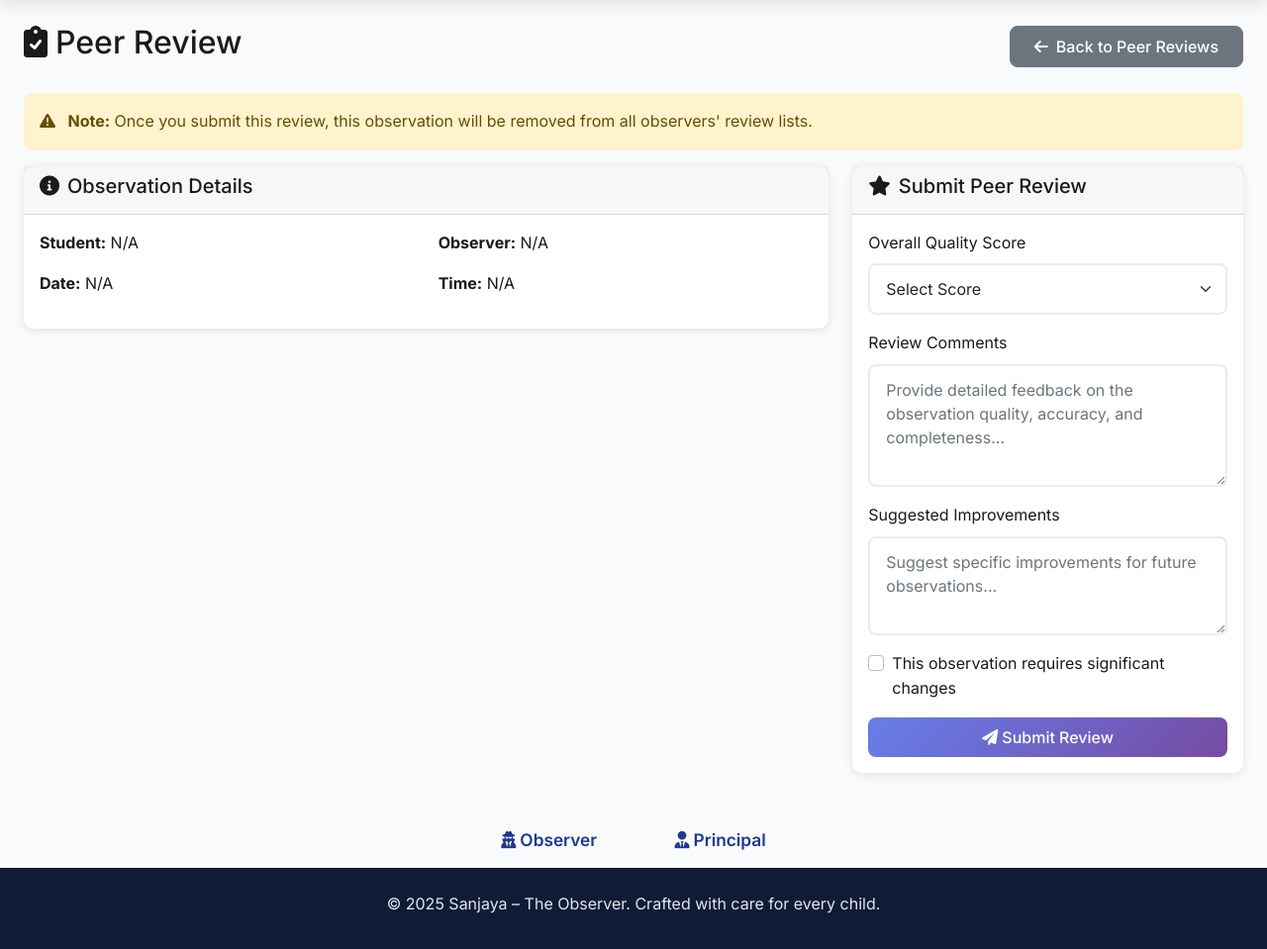
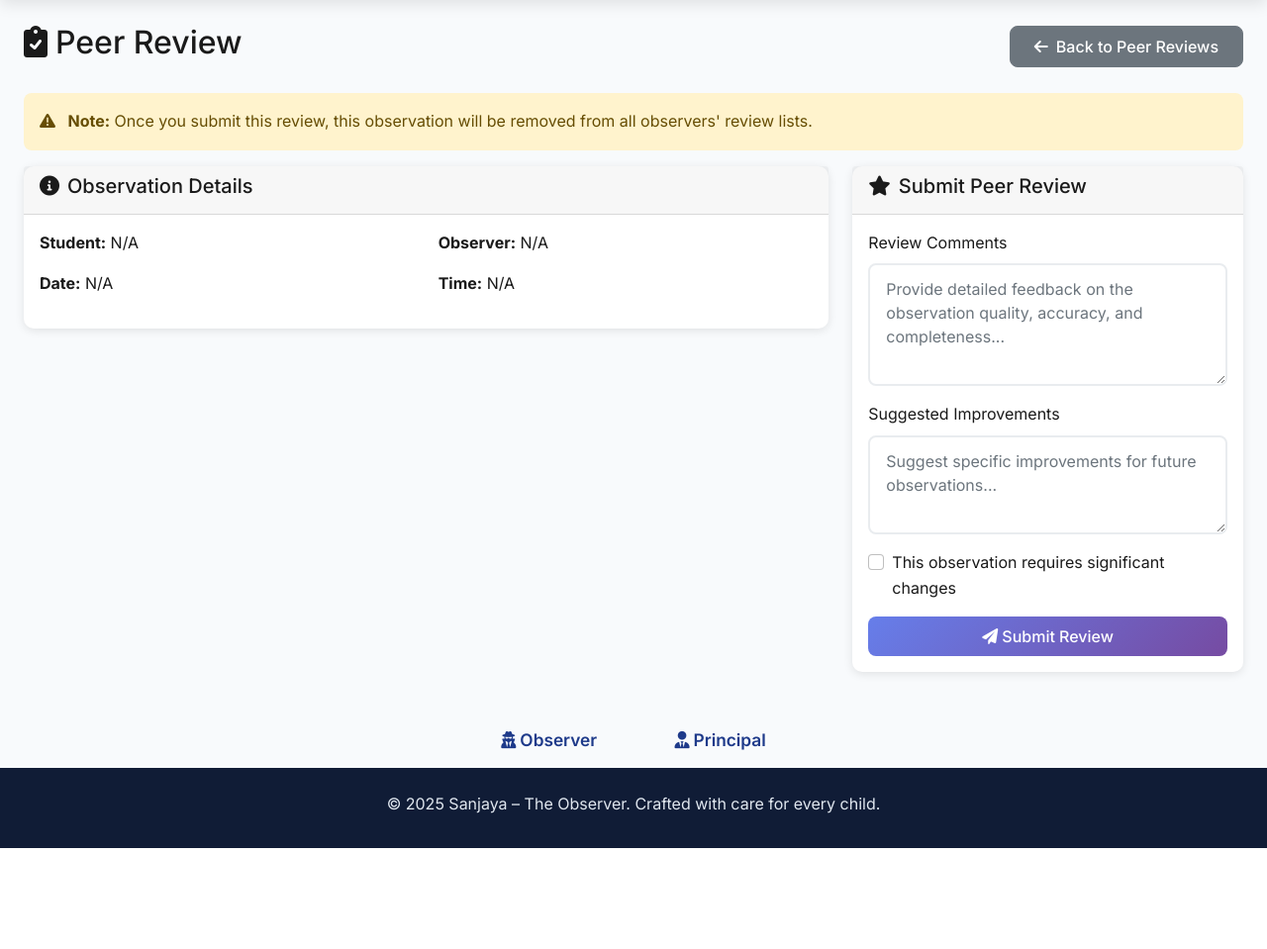
Before and after one commit to Projectworkpls/Final_Obs, a Python web app: template templates/observer/review_observation.html in a window 1280 px wide. Shown: the part 87-1046 px from the top of the page at 99% size. After the commit the page ends 944 px from the top, so only its background shows below. Run offline with Jinja, Linux system fonts and the light colour scheme; the template is opened without the code that fills it, so the values that code supplies are empty; some libraries are stand-ins or nearby versions.

Commit message:
Update review_observation.html

```diff
--- a/templates/observer/review_observation.html
+++ b/templates/observer/review_observation.html
@@ -92,18 +92,6 @@
                 <div class="card-body">
                     <form method="POST" action="{{ url_for('observer.submit_peer_review_route', observation_id=observation.id) }}" id="reviewForm">
                         <div class="mb-3">
-                            <label for="review_score" class="form-label">Overall Quality Score</label>
-                            <select class="form-select" id="review_score" name="review_score" required>
-                                <option value="">Select Score</option>
-                                <option value="5">5 - Excellent</option>
-                                <option value="4">4 - Good</option>
-                                <option value="3">3 - Satisfactory</option>
-                                <option value="2">2 - Needs Improvement</option>
-                                <option value="1">1 - Poor</option>
-                            </select>
-                        </div>
-
-                        <div class="mb-3">
                             <label for="review_comments" class="form-label">Review Comments</label>
                             <textarea class="form-control" id="review_comments" name="review_comments"
                                     rows="4" required placeholder="Provide detailed feedback on the observation quality, accuracy, and completeness..."></textarea>
@@ -138,11 +126,10 @@
 document.getElementById('reviewForm').addEventListener('submit', function(e) {
     e.preventDefault();
 
-    const score = document.getElementById('review_score').value;
     const comments = document.getElementById('review_comments').value;
 
-    if (!score || !comments.trim()) {
-        alert('Please provide both a score and comments.');
+    if (!comments.trim()) {
+        alert('Please provide comments.');
         return;
     }
 
```
